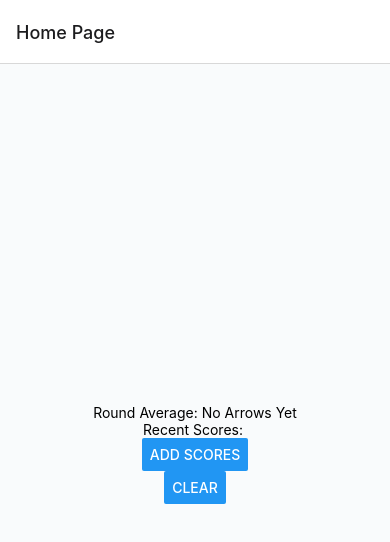
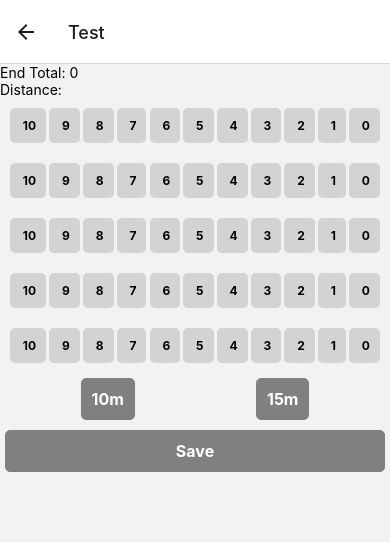
Before and after one commit to evanlin23/Archery-Tracker-App, a React Native app: screen /TestPage in a window 390 px wide. Shown: the top 542 px of the page. Built offline with nearby package versions, Linux system fonts and the light colour scheme.

Commit message:
Redid ArrowSelector component, as well as the Arrow Selecting Screen.

```diff
--- a/App.js
+++ b/App.js
@@ -5,9 +5,10 @@ import { NavigationContainer } from '@react-navigation/native';
 import { createNativeStackNavigator } from '@react-navigation/native-stack';
 
 import ArrowSelector from './ArrowSelector.js'
-import ArrowSelectionScreen from './pages/ArrowSelectionScreen'
+import ArrowSelectionScreen from './pages/ArrowSelectionScreen.js'
 import HomeScreen from './pages/HomeScreen.js'
 import ScoreScreen from './archive/ScoreScreen.js'
+import TestPage from './pages/TestPage.js'
 
 import SignInScreen from './src/screens/SignInScreen';
 
@@ -20,7 +21,7 @@ export default function App() {
         <Stack.Screen
           name="Home"
           component={HomeScreen}
-          options={{ title: 'Home Page' }}
+          options={{ title: 'Home' }}
           initialParams={{paramKey: 0}}
         />
         <Stack.Screen
@@ -32,6 +33,11 @@ export default function App() {
           name="SignInScreen"
           options={{ title: 'Sign In' }}
           component={SignInScreen}
+        />
+        <Stack.Screen
+          name="TestPage"
+          options={{ title: 'Test' }}
+          component={TestPage}
         />
       </Stack.Navigator>
     }</NavigationContainer>
--- a/ArrowSelector.js
+++ b/ArrowSelector.js
@@ -1,5 +1,5 @@
 import React, {useState} from 'react';
-import { ScrollView, StyleSheet, View, Button } from 'react-native';
+import { ScrollView, StyleSheet, View, Button, TouchableOpacity, Text } from 'react-native';
 
 const initialTotals = [
   0, 0, 0, 0, 0, 0, 0, 0, 0, 0, 0,
@@ -21,15 +21,24 @@ export default function ArrowSelector({childToParent}) {
       if (i === 10) {
         title_name = "Miss";
       }
-       buttons.push(
-          <Button
-            color = {'red'}
-            key={i}
-            onPress={() => handleArrowsClick(i)}
-            title = {title_name}
-            disabled={!thisToggled[i] && oneToggled}
-          />
-      )
+
+      buttons.push(
+        <TouchableOpacity
+          color = {'red'}
+          key={i}
+          style={[
+            styles.scoreButton,
+            thisToggled[i] ? styles.scoreButtonPressed : null,
+          ]}
+          onPress={() => handleArrowsClick(i)}
+          title = {title_name}
+
+        >
+          <Text style={thisToggled[i] ? styles.buttonTextPressed : styles.buttonText}>
+            {String(title_name)}
+          </Text>
+        </TouchableOpacity>
+      );
     }
     return buttons;
   }
@@ -61,7 +70,24 @@ export default function ArrowSelector({childToParent}) {
 const styles = StyleSheet.create({
   arrowContainer: {
     flexDirection: 'row',
-    backgroundColor: 'white',
     justifyContent: 'space-evenly',
+    marginHorizontal: 10,
+  },
+  scoreButton: {
+    backgroundColor: '#ccc', // Default color
+    padding: 10,
+    margin: 5,
+    borderRadius: 5,
+    alignItems: 'center',
+    justifyContent: 'center',
+  },
+  scoreButtonPressed: {
+    backgroundColor: '#007bff', // Pressed color
+  },
+  buttonText: {
+    color: 'black', // Text color
+  },
+  buttonTextPressed: {
+    color: 'black', // Text color when pressed
   },
 });
--- /dev/null
+++ b/ArrowSelector2.js
@@ -0,0 +1,110 @@
+import React, { Component } from 'react';
+import { View, TouchableOpacity, Text, StyleSheet } from 'react-native';
+
+class ArrowSelector2 extends Component {
+  constructor(props) {
+    super(props);
+
+    //All buttons off
+    this.state = {
+      selectedButton: -1,
+    };
+  }
+
+  sendSelectedButton = (buttonIndex) => {
+    this.props.onSelectedButton(buttonIndex);
+  };
+
+  handleButtonPress = (buttonValue) => {
+    const { selectedButton } = this.state;
+    let newSum = 0;
+    if (selectedButton !== buttonValue) {
+      // Turn on new button and turn off the rest
+      if (selectedButton !== -1) {
+        newSum = this.props.sum - selectedButton + buttonValue
+      } else {
+        newSum = this.props.sum + buttonValue;
+      }
+      this.setState({ selectedButton: buttonValue });
+      this.props.updateSum(newSum);
+    }
+  };
+
+  renderButtons = () => {
+    const buttons = [];
+
+    for (let i = 10; i >= 0; i--) {
+      let colorOfButton = "white";
+      switch(i) {
+        case 3:
+        case 4:
+          colorOfButton = "black";
+          break;
+        case 5:
+        case 6:
+          colorOfButton = "dodgerblue";
+          break;
+        case 7:
+        case 8:
+          colorOfButton = "red";
+          break;
+        case 9:
+        case 10:
+          colorOfButton = "yellow";
+          break;
+        default:
+          colorOfButton = "white";
+      }
+      buttons.push(
+        <TouchableOpacity
+          key={i}
+          style={[
+            styles.button,
+            this.state.selectedButton === i && styles.selectedButton,
+            this.state.selectedButton === i && {backgroundColor: colorOfButton},
+          ]}
+          onPress={() => this.handleButtonPress(i)}
+        >
+          <Text style = {[
+            styles.buttonText,
+            this.state.selectedButton === i && (i === 3 || i === 4 ) && {color: "white"},
+          ]}> {i}</Text>
+        </TouchableOpacity>
+      );
+    }
+
+    return buttons;
+  };
+
+  render() {
+    return (
+      <View>
+        <View style={styles.container}>{this.renderButtons()}</View>
+      </View>
+    );
+  }
+}
+
+const styles = StyleSheet.create({
+  container: {
+    alignItems: 'center',
+    flexDirection: 'row',
+    justifyContent: 'space-between',
+    padding: 10,
+  },
+  button: {
+    backgroundColor: 'lightgray',
+    borderRadius: 5,
+    padding: 10,
+  },
+  selectedButton: {
+    backgroundColor: 'yellow',
+  },
+  buttonText: {
+    color: 'black',
+    fontSize: 12,
+    fontWeight: 'bold',
+  },
+});
+
+export default ArrowSelector2;
--- a/pages/ArrowSelectionScreen.js
+++ b/pages/ArrowSelectionScreen.js
@@ -1,3 +1,4 @@
+//Archive this; not used anymore.
 import React, {useState} from 'react';
 import { StyleSheet, Text, View, Button, TouchableOpacity} from 'react-native';
 import ArrowSelector from '../ArrowSelector.js'
--- a/pages/HomeScreen.js
+++ b/pages/HomeScreen.js
@@ -1,79 +1,113 @@
-import React, { useState } from "react";
-import { StyleSheet, Text, View, Button } from "react-native";
+import React, { useState, useEffect } from "react";
+import { StyleSheet, Text, View, Button, TouchableOpacity, ScrollView, SafeAreaView } from "react-native";
 import ArrowSelectionScreen from "../pages/ArrowSelectionScreen.js";
 
-function HomeScreen({ navigation, route }) {
-  const [lastRoundScores, setLastRoundScores] = useState([]);
-  const [formattedScores, setFormattedScores] = useState('');
+function TestPageHome({ navigation, route }) {
+  const { sum, distance, arrowValues, key } = route.params;
   const [newScoresList, setNewScoresList] = useState('');
-  const [sumA, setSumA] = useState(0);
-  const [numA, setNumA] = useState(0);
+  const [sumA10m, setSumA10m] = useState(0);
+  const [numA10m, setNumA10m] = useState(0);
+  const [sumA15m, setSumA15m] = useState(0);
+  const [numA15m, setNumA15m] = useState(0);
 
-  React.useEffect(() => {
-    if ((typeof route.params?.paramKey !== undefined) && (typeof route.params?.id !== undefined)) {
-      const newScore = route.params?.paramKey - route.params?.id; //get round score
-      if (!Number.isNaN(newScore)) {
-        //for finding round average
-        setSumA(sumA + newScore)
-        setNumA(numA + 5)
+  useEffect(() => {
+    if (!(sum == null)) {
+      let arrowValuesFormatted = "";
+      for (let i = 0; i < 4; i++) {
+        arrowValuesFormatted += arrowValues[i] + ", ";
+      }
+      arrowValuesFormatted += arrowValues[4];
 
-        //formatting recent scores
-        setNewScoresList(
-          newScoresList +
-          '\nTotal: ' + newScore +
-          '     Distance: ' + route.params?.distance +
-          '     Arrows: ' + route.params?.valueOfArrows.sort(function(a, b){return b - a})
-        );
+      if (distance == "10m") {
+        setSumA10m((prevSumA) => prevSumA + sum);
+        setNumA10m((prevNumA) => prevNumA + 5);
+      } else {
+        setSumA15m((prevSumA) => prevSumA + sum);
+        setNumA15m((prevNumA) => prevNumA + 5);
       }
-
-      //put all the scores into 1 array
-      setLastRoundScores((lastRoundScores) => [
-        ...lastRoundScores,
-        newScore,
-      ]);
+      setNewScoresList(
+        newScoresList +
+        '\nTotal: ' + sum +
+        '     Distance: ' + distance +
+        '     Arrows: ' + arrowValuesFormatted
+      );
     }
-  }, [route.params.paramKey]);
+  }, [key]);
 
   return (
-    <View
-      style={{
-        flex: 1,
-        alignItems: "center",
-        justifyContent: "center" ,
-        backgroundColor: "#F9FBFC",
-      }}
+    <SafeAreaView
+      style = {styles.container}
     >
+      <ScrollView>
 
-      <Text>
-        Round Average: {
-          (numA > 0)
-            ? Math.round((sumA/numA * 5 + Number.EPSILON) * 100) / 100 //calc avg & round to 2 decimal places
-            : 'No Arrows Yet'
-          }
-      </Text>
+    <View>
+      <View
+        style = {styles.viewStyle}
+      >
+        <Text>
+          <Text style={styles.textStyle}>Archery Practice Tracker</Text>
+          {"\n"}
+          10m Round Average:{" "}
+          { numA10m > 0 ? (sumA10m / numA10m * 5).toFixed(2) : "No 10m Rounds Yet"}
+          {"\n"}
+          15m Round Average:{" "}
+          { numA15m > 0 ? (sumA15m / numA15m * 5).toFixed(2) : "No 15m Rounds Yet"}
 
-      <Text>
-        Recent Scores: {newScoresList}
-      </Text>
-
-      <Button
-        title = 'Add Scores'
+          <Text style={styles.textStyle}>
+            {((numA10m > 0) || (numA15m > 0)) ? "\n\nRecent Ends: ": ""}
+          </Text>
+          {newScoresList}
+        </Text>
+      </View>
+      <TouchableOpacity
+        style = {styles.buttonStyle}
         onPress = {
-          () => navigation.navigate("ArrowSelectionScreen")
-        }
-      />
-
+          () => navigation.navigate("TestPage")
+        }>
+        <Text
+          style = {[styles.textStyle, {color: "white"}]}
+        > Add Arrows </Text>
+      </TouchableOpacity>
+      <View
+        style = {styles.viewStyle}
+      >
       <Button
         title = 'Clear'
         onPress = {() => {
           //reset recent & average
           setNewScoresList('');
-          setSumA(0);
-          setNumA(0);
+          setSumA10m(0);
+          setNumA10m(0);
+          setSumA15m(0);
+          setNumA15m(0);
         }}
       />
+      </View>
     </View>
+      </ScrollView>
+    </SafeAreaView>
   );
 }
-
-export default HomeScreen;
+const styles = StyleSheet.create({
+  textStyle: {
+    fontSize: 16,
+    fontWeight: "bold",
+  },
+  buttonStyle: {
+    alignItems: 'center',
+    backgroundColor: 'blue',
+    borderColor: 'blue',
+    color: "white",
+    borderRadius: 5,
+    borderWidth: 1,
+    margin: 5,
+    padding: 20,
+  },
+  viewStyle: {
+    margin: 5,
+  },
+  container: {
+    flex: 1,
+  },
+});
+export default TestPageHome;
--- /dev/null
+++ b/pages/TestPage.js
@@ -0,0 +1,131 @@
+import React, { useState, useEffect } from 'react';
+import { StyleSheet, View, Text, TouchableOpacity } from 'react-native';
+import ArrowSelector2 from '../ArrowSelector2';
+import { useNavigation } from '@react-navigation/native';
+
+function TestPage() {
+  const [sum, setSum] = useState(0); //Keep track of sum
+  const [distance, setDistance] = useState('');
+  const [distanceClicked, setDistanceClicked] = useState(false);
+  const [arrowValues, setArrowValues] = useState(Array(5).fill(0)); //[0, 0, 0, 0, 0] -> Arrows in each row are set to 0 as default
+  const [rowsToggledOn, setRowsToggledOn] = useState(Array(5).fill(false)); // Rows have not been toggled on to start
+  const navigation = useNavigation();
+
+  //Update the sum when buttons are clicked (when arrowValues changes)
+  useEffect(() => {
+    const newSum = arrowValues.reduce((acc, val) => acc + val, 0);
+    setSum(newSum);
+  }, [arrowValues]);
+
+  const renderDistanceButtons = (selectedDistance) => {
+    const buttons = [];
+
+    for (let i = 10; i < 20; i += 5) {
+      buttons.push(
+        <TouchableOpacity
+          key={i}
+          onPress={() => {
+            setDistance(i + 'm');
+            setDistanceClicked(true);
+          }}
+          style={[
+            styles.buttonStyle,
+            selectedDistance === i + 'm' && styles.buttonPressed,
+          ]}
+        >
+          <Text style={styles.buttonText}>{i + 'm'}</Text>
+        </TouchableOpacity>
+      );
+    }
+
+    return buttons;
+  };
+
+  const toggleRow = (rowIndex) => {
+    const newValues = [...rowsToggledOn];
+    if (!newValues[rowIndex]) {
+      newValues[rowIndex] = !newValues[rowIndex];
+    }
+    setRowsToggledOn(newValues);
+  };
+
+  const isSaveButtonEnabled = () => {
+    return distanceClicked && rowsToggledOn.every((row) => row);
+  };
+
+  const saveValues = () => {
+    const key = Date.now();
+    navigation.navigate('Home', {
+      sum,
+      distance,
+      arrowValues,
+      key,
+    });
+  };
+
+  return (
+    <View>
+      <Text>End Total: {sum}</Text>
+      <Text>Distance: {distance}</Text>
+      {[0, 1, 2, 3, 4].map((index) => (
+        <View key={index}>
+          <ArrowSelector2
+            sum={arrowValues[index]}
+            updateSum={(newSum) => {
+              const newValues = [...arrowValues];
+              newValues[index] = newSum;
+              toggleRow(index);
+              setArrowValues(newValues);
+            }}
+          />
+        </View>
+      ))}
+      <View style={styles.distanceContainer}>
+        {renderDistanceButtons(distance)}
+      </View>
+      <TouchableOpacity
+        style={[
+          styles.buttonStyle,
+          isSaveButtonEnabled()
+            ? styles.buttonPressed
+            : styles.buttonNotPressed,
+        ]}
+        onPress={saveValues}
+        disabled={!isSaveButtonEnabled()}
+      >
+        <Text style={styles.buttonText}>Save</Text>
+      </TouchableOpacity>
+    </View>
+  );
+}
+const styles = StyleSheet.create({
+  distanceContainer: {
+    flexDirection: 'row',
+    justifyContent: 'space-around',
+    marginHorizontal: 20,
+  },
+  buttonStyle: {
+    alignItems: 'center',
+    backgroundColor: 'gray',
+    borderColor: 'gray',
+    borderRadius: 5,
+    borderWidth: 1,
+    margin: 5,
+    padding: 10,
+  },
+  buttonPressed: {
+    backgroundColor: 'blue',
+    borderColor: 'blue',
+  },
+  buttonNotPressed: {
+    backgroundColor: 'gray',
+    borderColor: 'gray',
+  },
+  buttonText: {
+    color: 'white',
+    fontSize: 16,
+    fontWeight: 'bold',
+  },
+});
+
+export default TestPage;
```
Also changed, not shown: archive/TestPageHome.js (added, +19 -0 lines).
